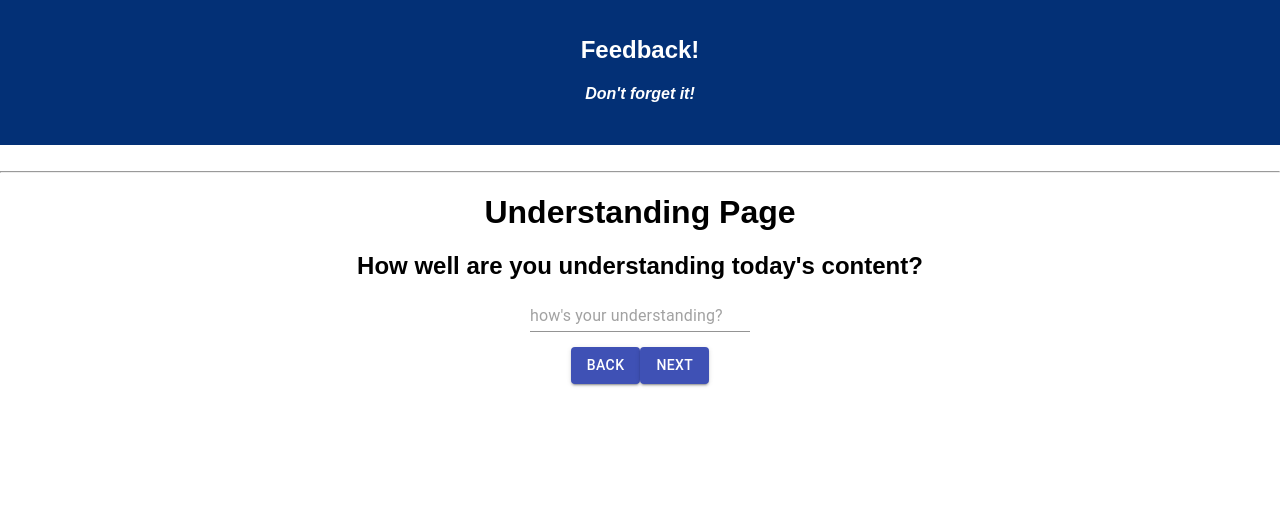
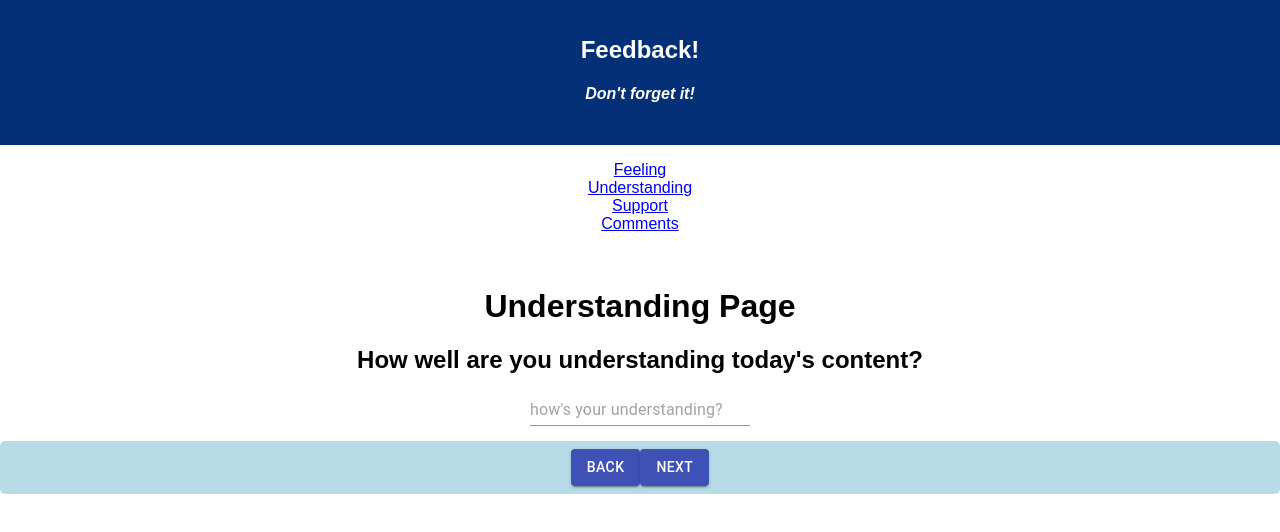
Before and after one commit to alexjcalvillo/weekend-chal-5-feedback-form, a React (Create React App) app: page /#/understanding in a window 1280 px wide. Shown: the top 532 px of the page. Built offline with nearby package versions, Linux system fonts and the light colour scheme.

Commit message:
adds some experimental styles

```diff
--- a/src/components/App/App.js
+++ b/src/components/App/App.js
@@ -9,20 +9,16 @@ import Support from '../pages/Support/Support';
 import Comments from '../pages/Comments/Comments';
 import Review from '../pages/Review/Review';
 import Success from '../Success/Success';
+import Header from '../Header/Header';
 
 class App extends Component {
   render() {
     return (
       <div className="App">
-        <header className="App-header">
-          <h1 className="App-title">Feedback!</h1>
-          <h4>
-            <i>Don't forget it!</i>
-          </h4>
-        </header>
-        <br />
-        <hr />
         <Router>
+          <Header />
+          <br />
+
           <Route exact path="/" component={Landing} />
           <Route exact path="/feeling" component={Feeling} />
           <Route exact path="/understanding" component={Understanding} />
--- /dev/null
+++ b/src/components/Header/Header.css
@@ -0,0 +1,26 @@
+.nav {
+  display: inline-block;
+  margin-left: 200px;
+}
+
+.nav-links {
+  margin: 0;
+  padding: 0;
+}
+
+.nav-links > * {
+  margin: 0 0 0 10px;
+  font-size: 2rem;
+  display: inline-block;
+  vertical-align: middle;
+}
+
+.links a {
+  color: #fefefe;
+  text-decoration: none;
+}
+
+.links a:hover {
+  color: #3349ed;
+  text-decoration: none;
+}
--- /dev/null
+++ b/src/components/Header/Header.js
@@ -0,0 +1,39 @@
+import React, { Component } from 'react';
+import { Link } from 'react-router-dom';
+
+class Header extends Component {
+  render() {
+    return (
+      <div>
+        <header className="App-header">
+          <h1 className="App-title">Feedback!</h1>
+          <h4>
+            <i>Don't forget it!</i>
+          </h4>
+        </header>
+
+        <nav className="nav">
+          <ul className="nav-links">
+            <li>
+              <Link to="/feeling">Feeling</Link>
+            </li>
+
+            <li>
+              <Link className="links" to="/understanding">
+                Understanding
+              </Link>
+            </li>
+            <li>
+              <Link to="/support">Support</Link>
+            </li>
+            <li>
+              <Link to="/comments">Comments</Link>
+            </li>
+          </ul>
+        </nav>
+      </div>
+    );
+  }
+}
+
+export default Header;
--- /dev/null
+++ b/src/components/pages/Feeling/Feeling.css
@@ -0,0 +1,23 @@
+.container {
+  margin: auto;
+  width: 50%;
+  padding: 20px;
+  background-color: whitesmoke;
+  border-radius: 3px;
+  box-shadow: 1px 1px 4px;
+}
+
+.container > * {
+}
+
+.btn {
+  background-color: #b8dbe8;
+  padding: 8px 40px;
+  border-radius: 5px;
+  border-style: none;
+}
+
+.btn:hover {
+  background-color: #6baec6;
+  cursor: pointer;
+}
--- a/src/components/pages/Feeling/Feeling.js
+++ b/src/components/pages/Feeling/Feeling.js
@@ -1,8 +1,7 @@
 import React, { Component } from 'react';
 import { connect } from 'react-redux';
 
-//MATERIAL UI COMPONENTS
-import { Button, Input } from '@material-ui/core';
+import './Feeling.css';
 
 class Feeling extends Component {
   state = {
@@ -28,20 +27,31 @@ class Feeling extends Component {
 
   render() {
     return (
-      <div className="App">
-        <h1>Feeling Page</h1>
+      <div className="container">
         <h2>How are you feeling today?</h2>
-        <label htmlFor="feeling" />
+        {/* <label htmlFor="feeling" />
         <Input
           onChange={this.handleChange}
           type="number"
           placeholder="how are you feeling"
           id="feeling"
           value={this.state.feeling}
-        />
-        <Button variant="contained" color="primary" onClick={this.handleNext}>
-          Next
-        </Button>
+        /> */}
+        <div>
+          <select value={this.state.feeling} onChange={this.handleChange}>
+            <option value={0}>0 - I have no feeling</option>
+            <option value={1}>1</option>
+            <option value={2}>2</option>
+            <option value={3}>3</option>
+            <option value={4}>4</option>
+            <option value={5}>5 - I feel everything!</option>
+          </select>
+        </div>
+        <div>
+          <button className="btn" onClick={this.handleNext}>
+            Next
+          </button>
+        </div>
       </div>
     );
   }
```
